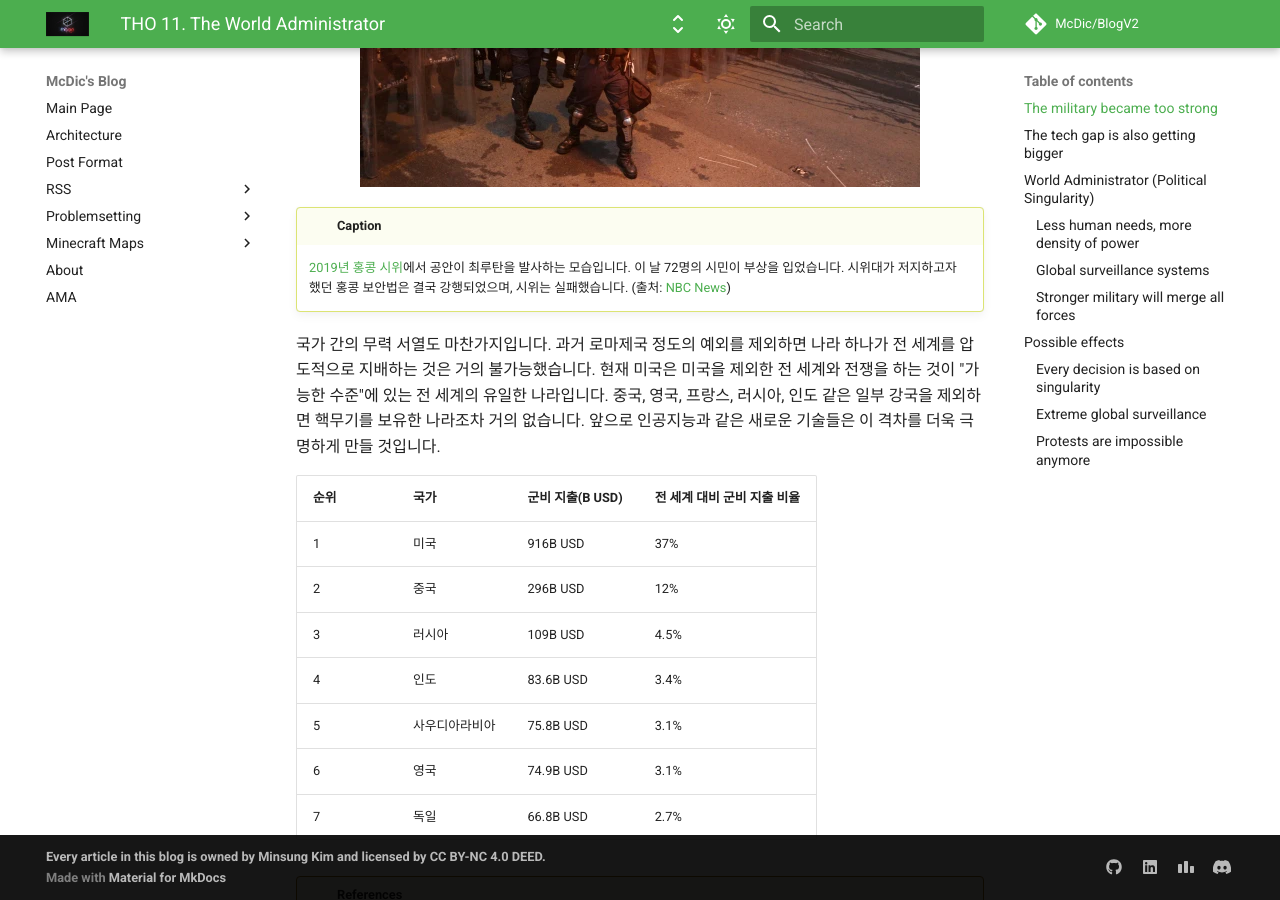
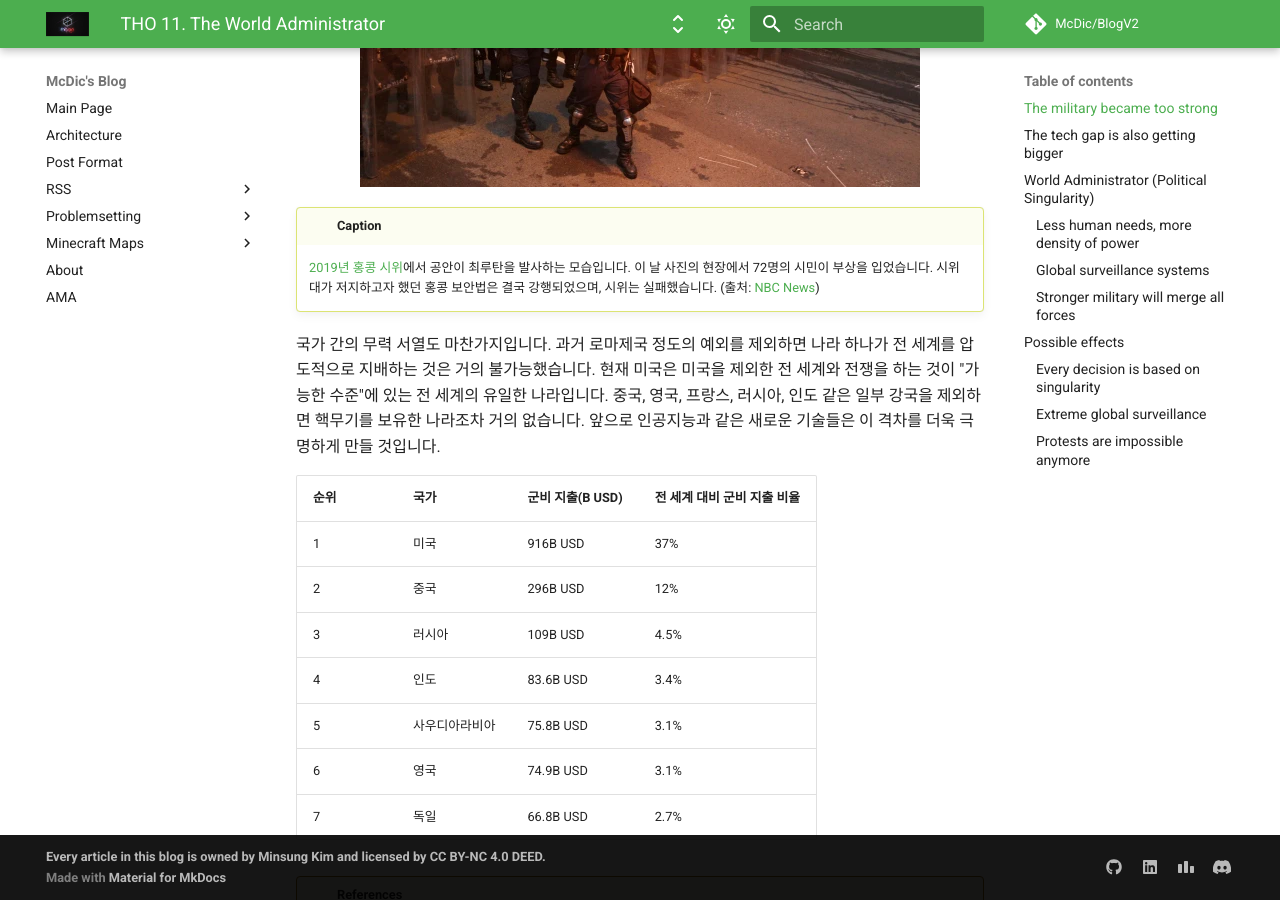
Before and after one commit to McDic/BlogV2, an MkDocs documentation site: the page built from docs/posts/tho/tho11.md, in a window 1280 px wide and 900 px high, scrolled down 2993 px. Built offline with MkDocs 1.6.1 and Material for MkDocs 9.7.7, drawn with Linux system fonts in a browser that asks for light colours; comment, search, counter and statistics services are not loaded.

Commit message:
Improved description

```diff
--- a/docs/posts/tho/tho11.md
+++ b/docs/posts/tho/tho11.md
@@ -68,7 +68,7 @@ title: THO 11. The World Administrator
 !!! caption
 
     [2019년 홍콩 시위](https://en.wikipedia.org/wiki/2019%E2%80%932020_Hong_Kong_protests)에서 공안이 최루탄을 발사하는 모습입니다.
-    이 날 72명의 시민이 부상을 입었습니다.
+    이 날 사진의 현장에서 72명의 시민이 부상을 입었습니다.
     시위대가 저지하고자 했던 홍콩 보안법은 결국 강행되었으며, 시위는 실패했습니다.
     (출처: [NBC News](https://www.nbcnews.com/news/world/least-72-injured-violent-hong-kong-protests-over-extradition-bill-n1016866))
 
```
